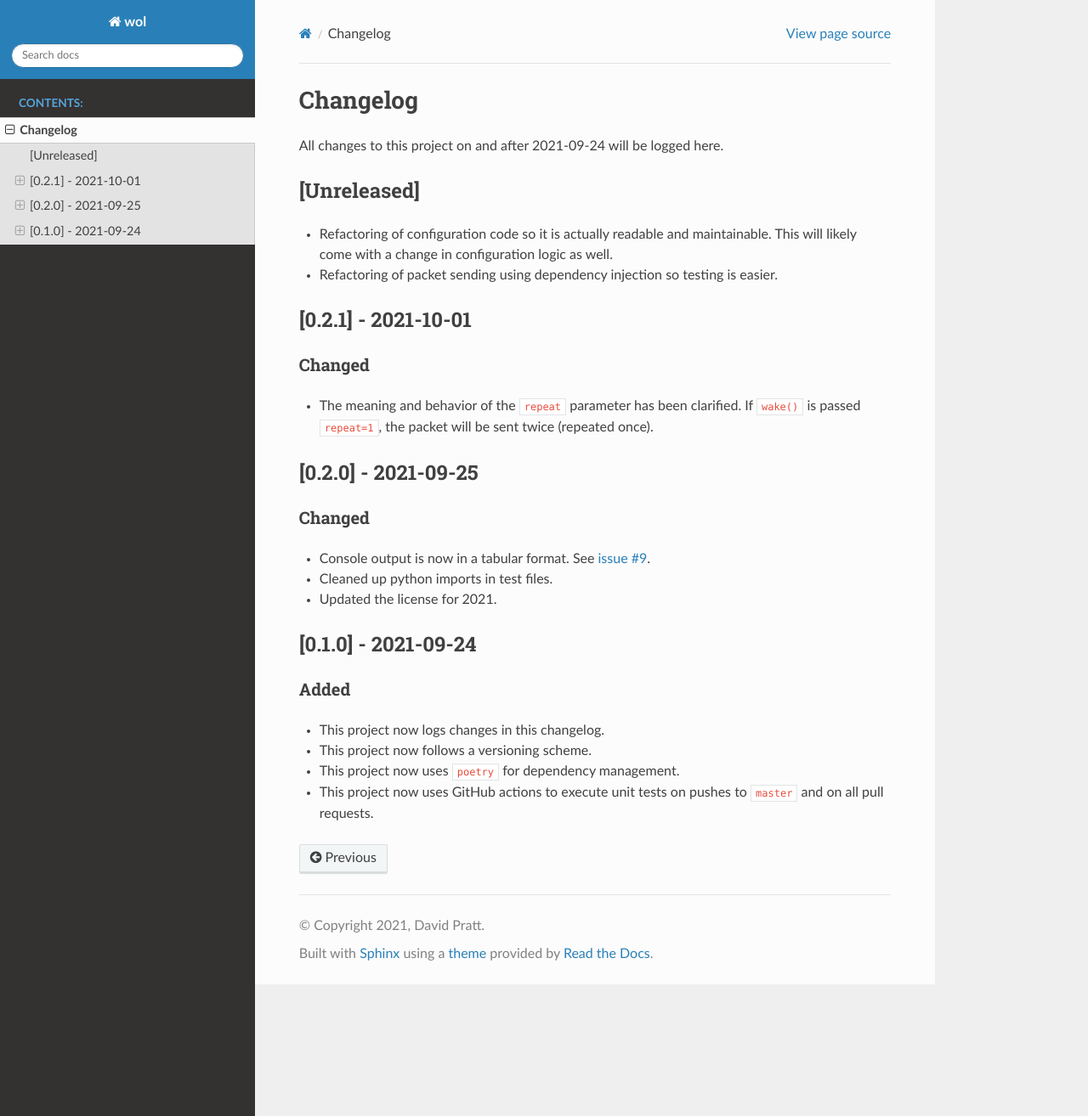
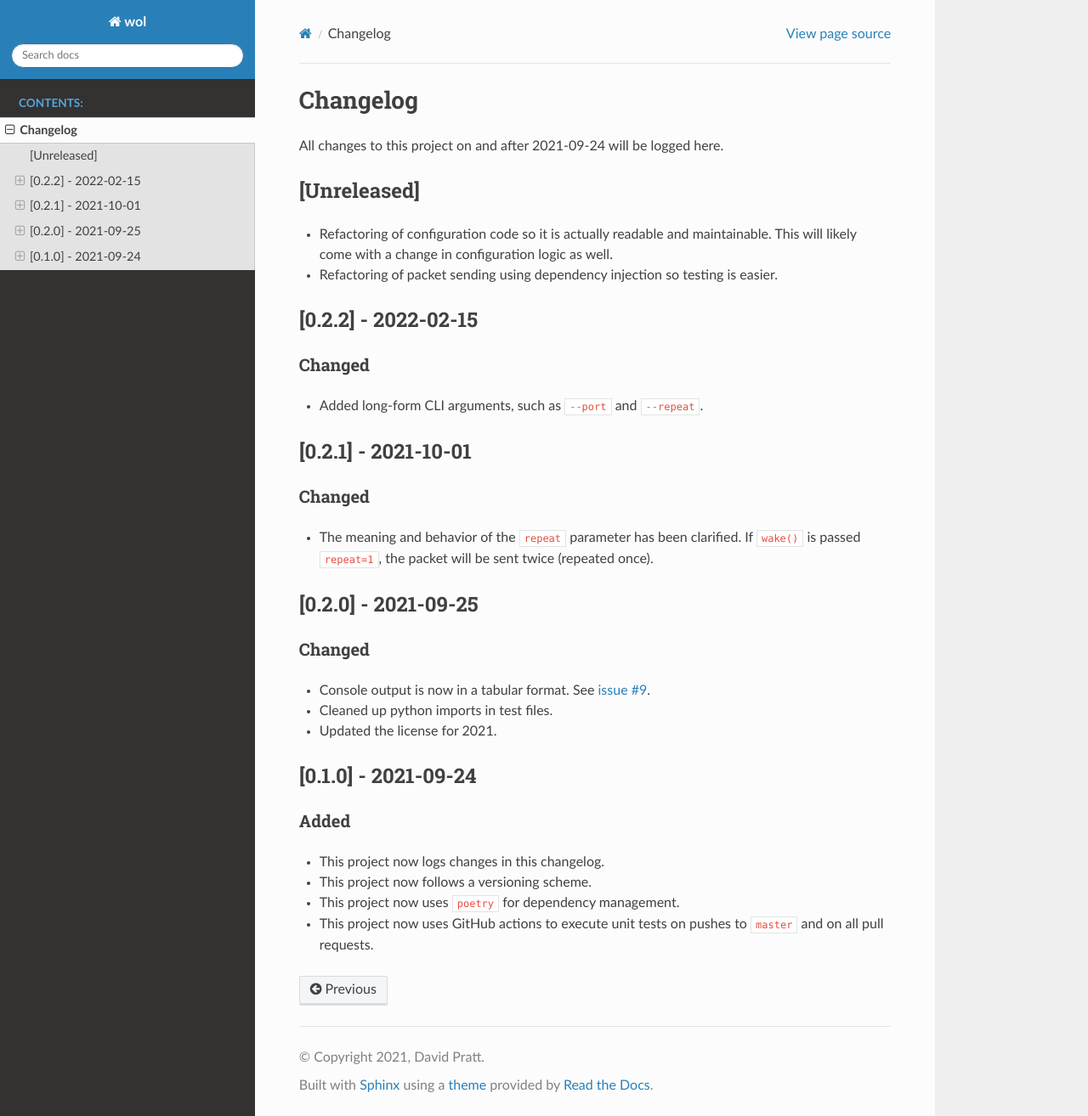
Before and after one commit to DavidPratt512/wol, a Sphinx documentation site: the page built from docs/source/changelog.rst, in a window 1280 px wide and 1314 px high. Shown: the whole window at 85% size. Built offline with Sphinx 7.4.7 and the Read the Docs theme 2.0.0, drawn with Linux system fonts in a browser that asks for light colours.

Commit message:
Write changelog and bump version to 0.2.2

```diff
--- a/docs/source/changelog.rst
+++ b/docs/source/changelog.rst
@@ -9,6 +9,14 @@ All changes to this project on and after 2021-09-24 will be logged here.
 - Refactoring of configuration code so it is actually readable and maintainable.
   This will likely come with a change in configuration logic as well.
 - Refactoring of packet sending using dependency injection so testing is easier.
+
+[0.2.2] - 2022-02-15
+--------------------
+
+Changed
+^^^^^^^
+
+- Added long-form CLI arguments, such as ``--port`` and ``--repeat``.
 
 [0.2.1] - 2021-10-01
 --------------------
--- a/pyproject.toml
+++ b/pyproject.toml
@@ -1,6 +1,6 @@
 [tool.poetry]
 name = "wol"
-version = "0.2.1"
+version = "0.2.2"
 description = "Wake-On-LAN command line utility with configuration options."
 authors = ["David Pratt <davidpratt512@gmail.com>"]
 license = "MIT License"
```
